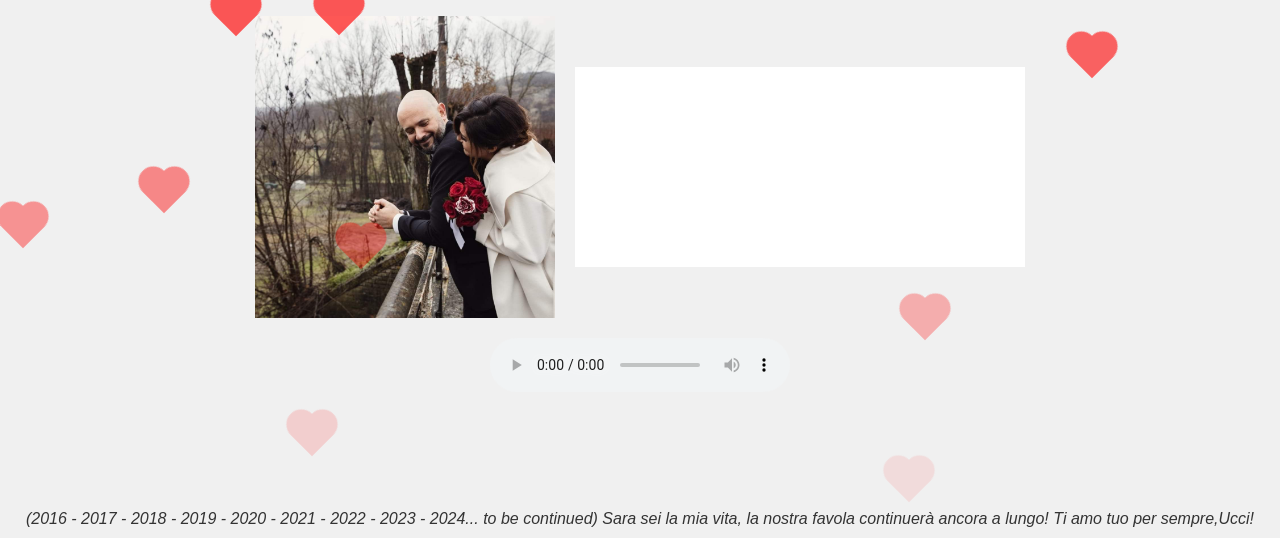
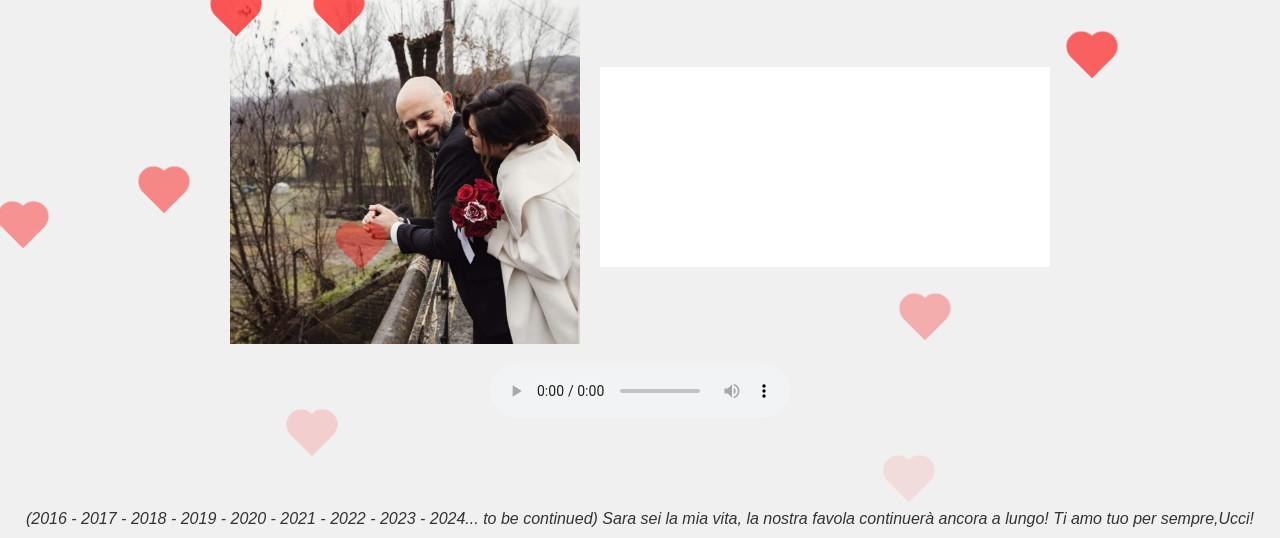
Before and after one commit to Ucci1978/AnniversaryS-A, a plain HTML site: page index.html in a window 1280 px wide. Shown: the part 262-800 px from the top of the page. Drawn offline with Linux system fonts and the light colour scheme.

Commit message:
Add files via upload

```diff
--- a/index.html
+++ b/index.html
@@ -50,7 +50,7 @@
         }
 
         .cover {
-            max-width: 300px; /* Dimensione regolata della copertina */
+            max-width: 350px; /* Dimensione regolata della copertina */
             margin-right: 20px; /* Spazio tra immagine e testo */
         }
 
```
